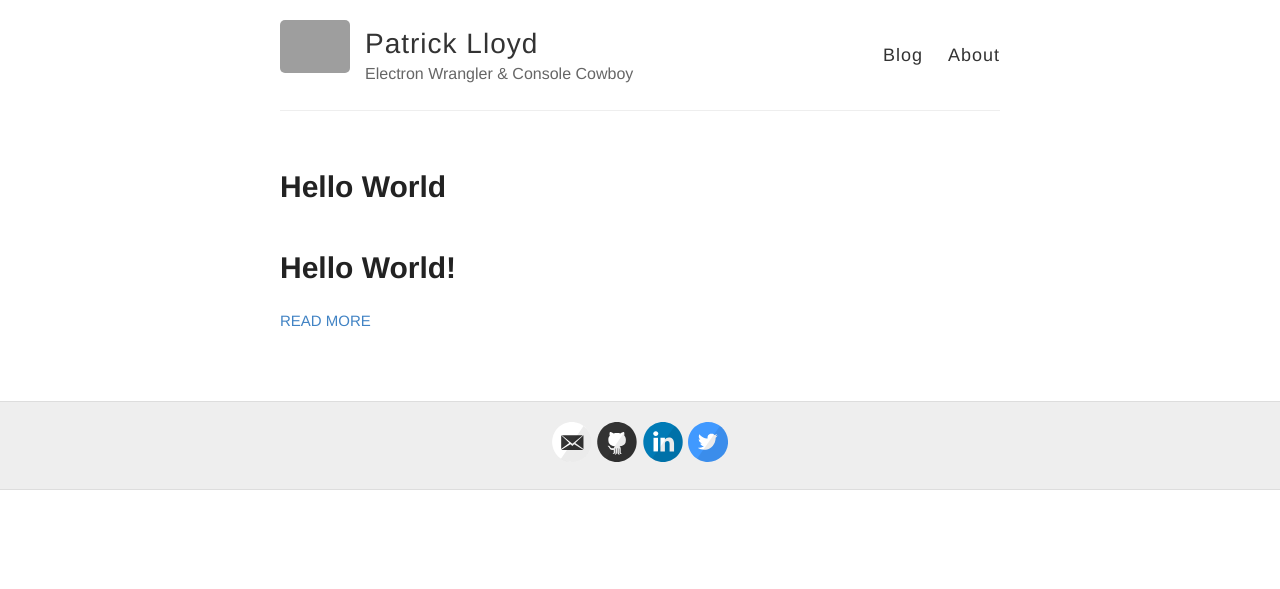
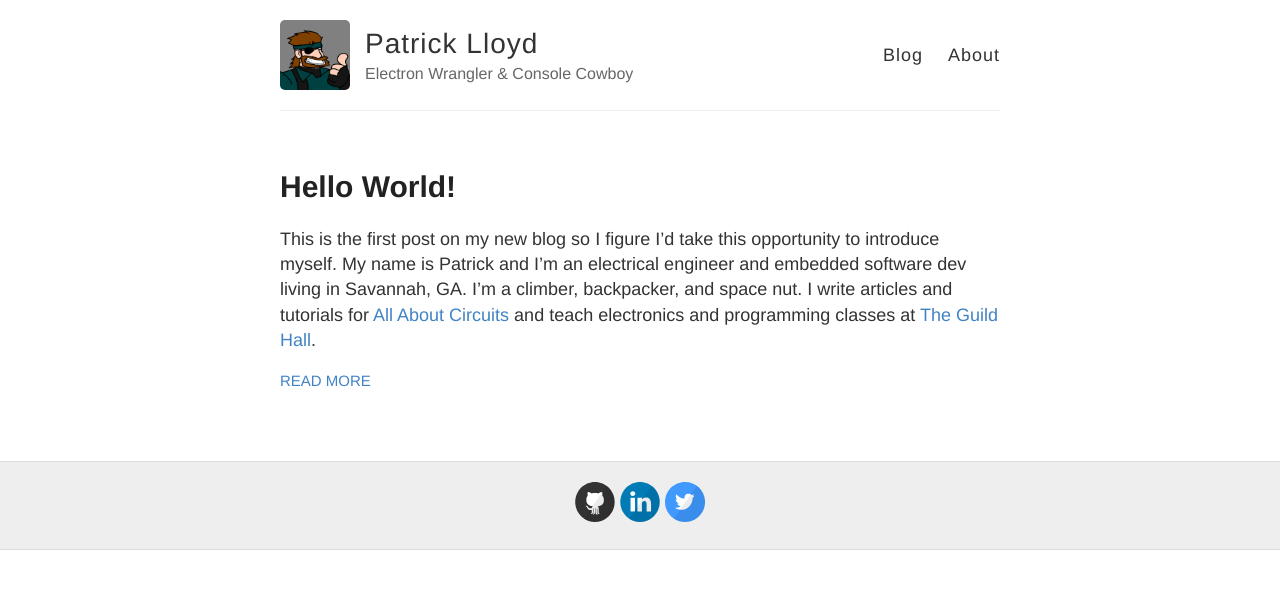
Before and after one commit to swedishhat/swedishhat.github.io, a Jekyll site: the page built from index.html, in a window 1280 px wide. Shown: the top 589 px of the page. Built offline with Jekyll 4.4.1, drawn with Linux system fonts in a browser that asks for light colours; Markdown is read by kramdown in place of the engine named in the settings; grey boxes are pictures that could not be loaded.

Commit message:
added front matter to hello world

```diff
--- a/_config.yml
+++ b/_config.yml
@@ -9,7 +9,7 @@ name: Patrick Lloyd
 description: Electron Wrangler & Console Cowboy
 
 # URL of your avatar or profile pic (you could use your GitHub profile pic)
-avatar: https://raw.githubusercontent.com/barryclark/jekyll-now/master/images/jekyll-logo.png
+avatar: https://raw.githubusercontent.com/swedishhat/swedishhat.github.io/master/images/snake_icon.png
 
 #
 # Flags below are optional
@@ -18,7 +18,7 @@ avatar: https://raw.githubusercontent.com/barryclark/jekyll-now/master/images/je
 # Includes an icon in the footer for each username you enter
 footer-links:
   dribbble:
-  email: patrick.d.lloyd@gmail.com
+  email:
   facebook:
   flickr:
   github: swedishhat
--- a/_posts/2015-12-03-Hello-World.md
+++ b/_posts/2015-12-03-Hello-World.md
@@ -1,3 +1,6 @@
-# Hello World!
+---
+layout: post
+title: Hello World!
+---
 
 This is the first post on my new blog so I figure I'd take this opportunity to introduce myself. My name is Patrick and I'm an electrical engineer and embedded software dev living in Savannah, GA. I'm a climber, backpacker, and space nut. I write articles and tutorials for [All About Circuits](www.allaboutcircuits.com/author/patrick-lloyd) and teach electronics and programming classes at [The Guild Hall](http://theguildhall.com/).
```
Also changed, not shown: index.html (line endings or trailing spaces).
